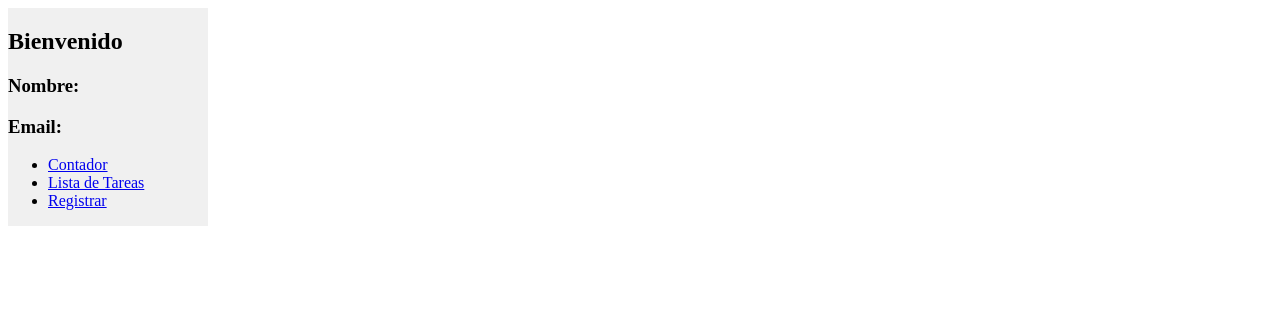
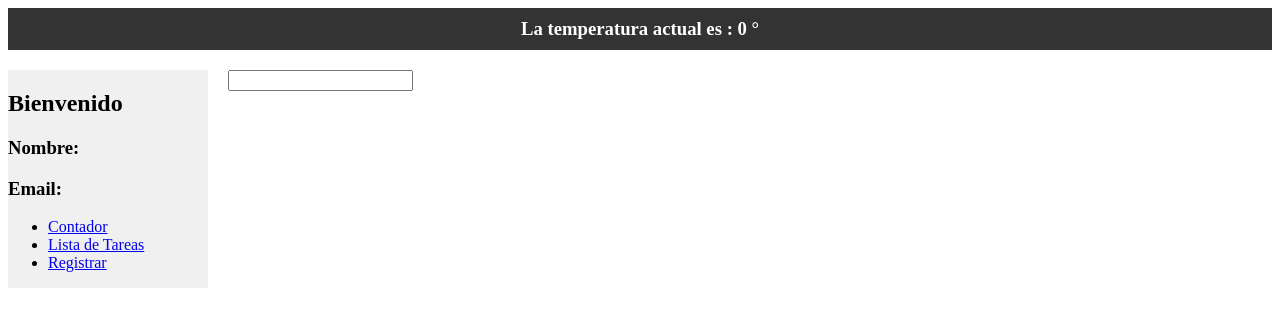
Before and after one commit to Jheremy-Conca/proyecto-vue, a Vue app: page / in a window 1280 px wide. Shown: the top 326 px of the page. Built offline with nearby package versions, Linux system fonts and the light colour scheme; no server answers.

Commit message:
Componentes Padres, Componentes hijos y props

```diff
--- a/package.json
+++ b/package.json
@@ -11,6 +11,7 @@
   },
   "dependencies": {
     "@vee-validate/yup": "^4.15.0",
+    "axios": "^1.7.9",
     "pinia": "^2.3.0",
     "vee-validate": "^4.15.0",
     "vue": "^3.5.13",
--- /dev/null
+++ b/src/components/Header.vue
@@ -0,0 +1,34 @@
+<template>
+  <div class="header">
+    {{ mensajeRecibido }}<Weather></Weather>
+  </div>
+</template>
+
+<script setup>
+import Weather from './Weather.vue';
+import {defineProps, ref, watch} from 'vue';
+const props = defineProps(['mensaje']);
+const mensajeRecibido = ref (props.mensaje);
+watch(()=>props.mensaje,(newValue)=>{
+  mensajeRecibido.value = newValue;
+})
+</script>
+
+<style scoped>
+.header{
+  display: flex;
+  justify-content: center;
+  align-items: center;
+  padding: 10px 20px;
+  top: 0;
+  right: 0;
+  left: 0;
+
+
+  background-color: #333;
+  color: white;
+}
+h3{
+  margin: 0;
+}
+</style>
--- a/src/components/Sidebar.vue
+++ b/src/components/Sidebar.vue
@@ -2,8 +2,8 @@
 <template>
  <div class="sidebar">
   <h2>Bienvenido</h2>
-  <h3>Nombre: {{nombre}}</h3>
-  <h3>Email: {{ email }}</h3>
+  <h3>Nombre: {{registrarStore.nombre}}</h3>
+  <h3>Email: {{ registrarStore.email }}</h3>
 
   <ul>
     <li><router-link to = "/contador">Contador</router-link></li>
@@ -15,26 +15,19 @@
 
 <script setup>
 import { useRegistrarStore } from '@/modules/stores/registrarStore';
-import { ref, watch } from 'vue';
+
 
 const registrarStore = useRegistrarStore();
-const nombre = ref (registrarStore.nombre.value);
-const email = ref (registrarStore.email.value);
 
-watch (() => registrarStore.nombre, (newValor) =>{
-  nombre.value = newValor;
-});
-
-watch (() => registrarStore.email, (newValor) =>{
-  email.value = newValor;
-});
 
 
 
 </script>
 
 <style>
+
 .sidebar{
+  margin-top: 20px;
   width: 200px;
   background-color: #f0f0f0;
 }
--- /dev/null
+++ b/src/components/Weather.vue
@@ -0,0 +1,19 @@
+<template>
+  <h3>La temperatura actual es : {{weatherStore.temperatura}} °</h3>
+</template>
+
+<script setup>
+import { useWeather } from '../composables/useWather';
+import { onMounted } from 'vue';
+import { useWeatherStore } from '../stores/weatherStore';
+
+const weatherStore = useWeatherStore();
+
+onMounted(()=>{
+  useWeather();
+})
+</script>
+
+<style scope>
+
+</style>
--- /dev/null
+++ b/src/composables/useWather.js
@@ -0,0 +1,8 @@
+import { useWeatherStore } from "../stores/weatherStore";
+import { getTemperatura } from "../helpers/getWeather.js";
+
+export const useWeather = async () => {
+  const temperatura = await getTemperatura();
+  const weatherStore = useWeatherStore();
+  weatherStore.temperatura = temperatura;
+};
--- /dev/null
+++ b/src/helpers/getWeather.js
@@ -0,0 +1,11 @@
+import axios from "axios";
+
+const API_URL =
+  "https://api.open-meteo.com/v1/forecast?latitude=-12.0432&longitude=-77.0282&current=temperature_2m&timezone=auto&forecast_days=1";
+
+export const getTemperatura = async () => {
+  const respuesta = await axios.get(API_URL);
+  const nuevaTemperatura = respuesta.data.current.temperature_2m;
+
+  return nuevaTemperatura;
+};
--- /dev/null
+++ b/src/stores/weatherStore.js
@@ -0,0 +1,12 @@
+import { defineStore } from "pinia";
+import { ref } from "vue";
+
+export const useWeatherStore = defineStore("weather", () => {
+  const temperatura = ref(0);
+
+  const setTemperatura = (temp) => {
+    temperatura.value = temp;
+  };
+
+  return { temperatura, setTemperatura };
+});
--- a/src/views/MainView.vue
+++ b/src/views/MainView.vue
@@ -1,14 +1,20 @@
 <template>
+  <Header :mensaje="texto"></Header>
 <div class="container">
   <Sidebar></Sidebar>
   <div class="content">
+    <input type="text" v-model="texto">
     <router-view></router-view>
+    {{texto}}
   </div>
 </div>
 </template>
 
 <script setup>
 import Sidebar from '@/components/Sidebar.vue';
+import Header from '@/components/Header.vue';
+import {ref} from 'vue';
+const texto = ref('');
 </script>
 
 <style>
```
Also changed, not shown: src/stores/counter.js (deleted, +0 -12 lines), 1 other file (tests, documents, lock files or other folders).
